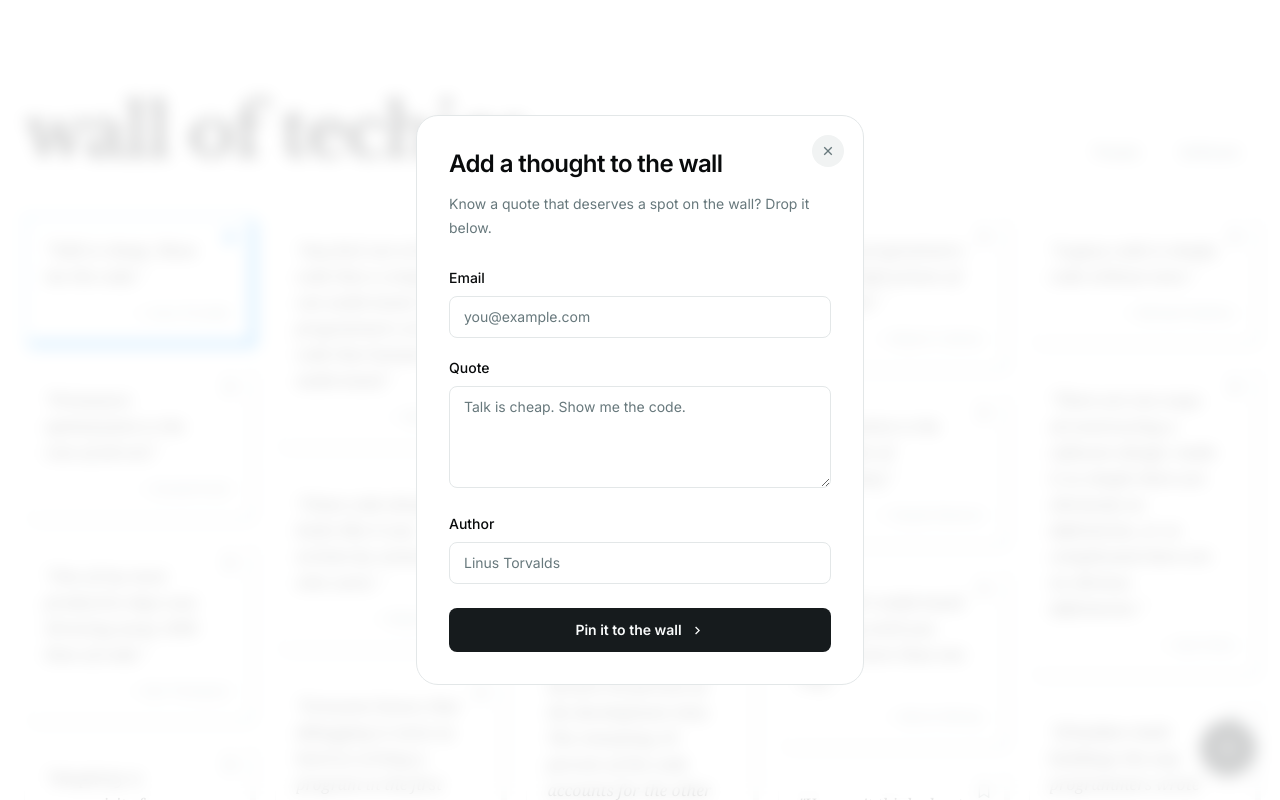
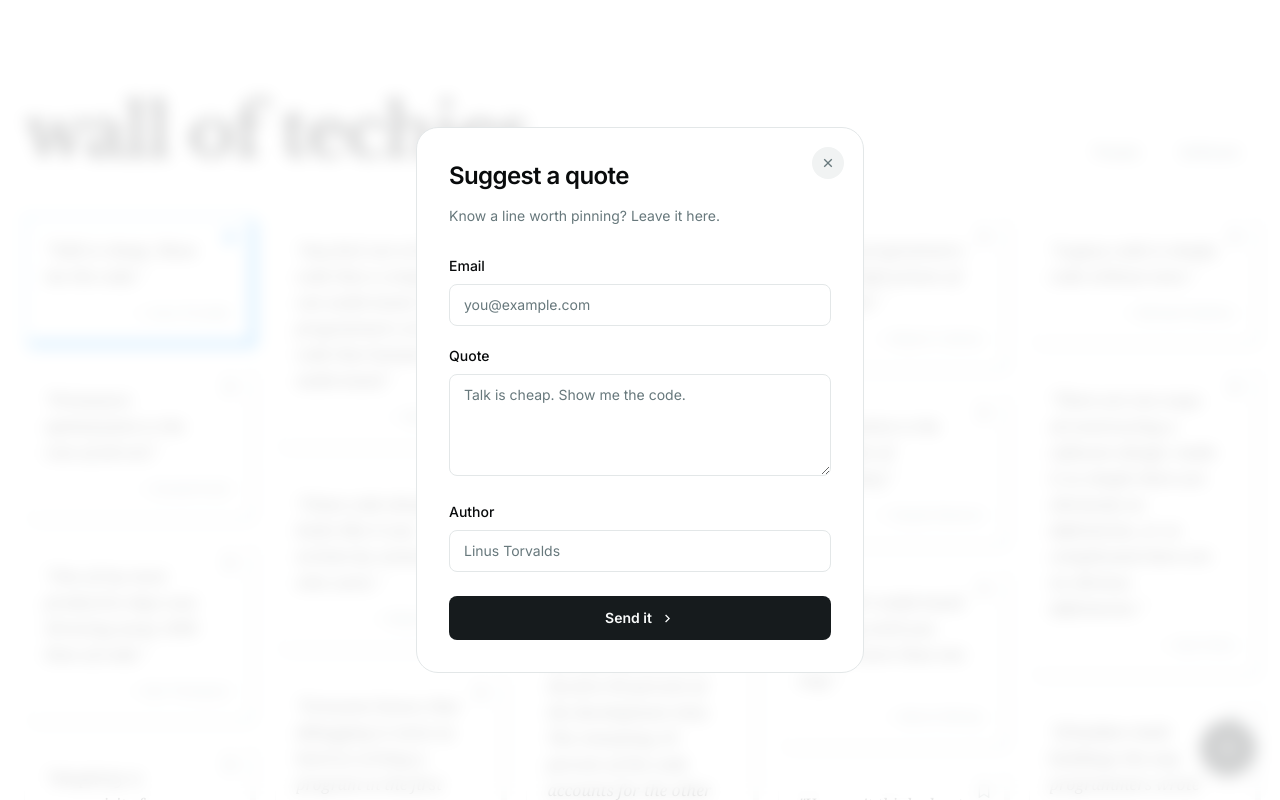
Before and after one commit to f-ei8ht/walloftechies, a Next.js app: page / in a window 1280 px wide. Both pictures are taken after a click on the button "Suggest a quote". Shown: the top 800 px of the page. Built offline with nearby package versions, Linux system fonts and the light colour scheme.

Commit message:
refactor(suggest): tidy modal copy and submission success state
- show a centered check mark with a single line on successful submit
- keep the form title/subtitle out of the success screen
- drop em dashes from the confirmation copy
- leave the form's existing styling untouched

```diff
--- a/components/folder/suggest-quote-modal.tsx
+++ b/components/folder/suggest-quote-modal.tsx
@@ -58,10 +58,10 @@ export function SuggestQuoteModal() {
           >
             <div className="relative">
               <SuggestQuoteForm
-                title="Add a thought to the wall"
-                subtitle="Know a quote that deserves a spot on the wall? Drop it below."
-                submitLabel="Pin it to the wall"
-                successMessage="Thanks — we'll get back to you if it makes the wall."
+                title="Suggest a quote"
+                subtitle="Know a line worth pinning? Leave it here."
+                submitLabel="Send it"
+                successMessage="Thanks, we read every one."
                 privacyNote=""
                 onSubmit={async (values) => {
                   const response = await fetch("/api/suggest", {
--- a/components/forms/suggest-quote-form.tsx
+++ b/components/forms/suggest-quote-form.tsx
@@ -159,6 +159,7 @@ export const SuggestQuoteForm = forwardRef<HTMLFormElement, SuggestQuoteFormProp
         )}
         {...props}
       >
+        {!success && (title || subtitle) ? (
           <div className="mb-7">
             <h2 className="font-sans text-2xl font-semibold tracking-tight text-foreground">
               {title}
@@ -167,19 +168,20 @@ export const SuggestQuoteForm = forwardRef<HTMLFormElement, SuggestQuoteFormProp
               {subtitle}
             </p>
           </div>
+        ) : null}
 
         {success ? (
           <div
             role="status"
             aria-live="polite"
-            className="flex items-start gap-2 border-l-2 border-emerald-500 bg-emerald-500/10 px-3.5 py-3"
+            className="flex flex-col items-center px-4 py-6 text-center"
           >
             <RiCheckLine
-              size={16}
-              className="mt-0.5 shrink-0 text-emerald-600 dark:text-emerald-400"
+              size={28}
+              className="shrink-0 text-foreground"
               aria-hidden
             />
-            <p className="text-sm text-emerald-600 dark:text-emerald-400">
+            <p className="mt-4 max-w-xs text-sm leading-6 text-muted-foreground">
               {successMessage}
             </p>
           </div>
```
Lines whose indentation alone changed are shown as unchanged.
